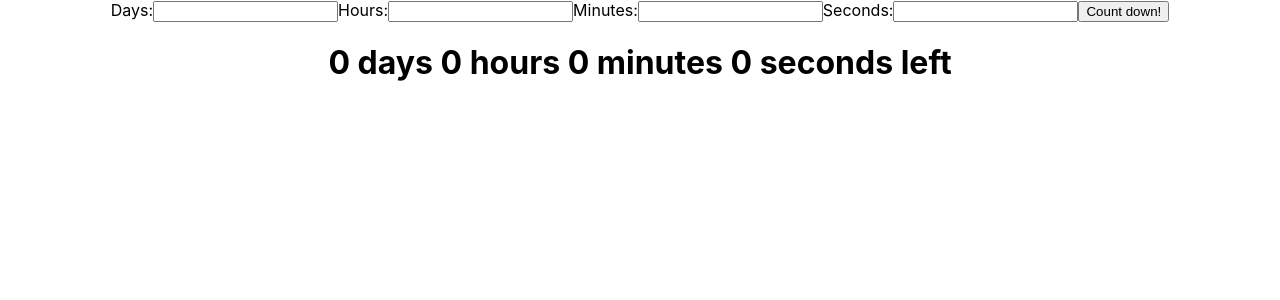
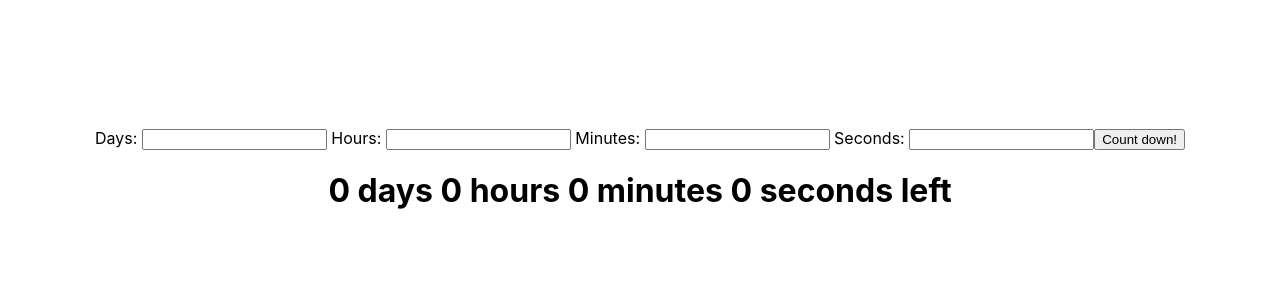
Before and after one commit to szabkriss/CountDown-ReactJs, a React (Create React App) app: page / in a window 1280 px wide. Shown: the top 300 px of the page. Built offline with nearby package versions, Linux system fonts and the light colour scheme.

Commit message:
basic styleing

```diff
--- a/src/App.css
+++ b/src/App.css
@@ -1,5 +1,6 @@
 .App {
   text-align: center;
+  margin-top: 10vw;
 }
 
 .App-logo {
```
Also changed, not shown: src/components/CountDown.js (+4 -4 lines).
